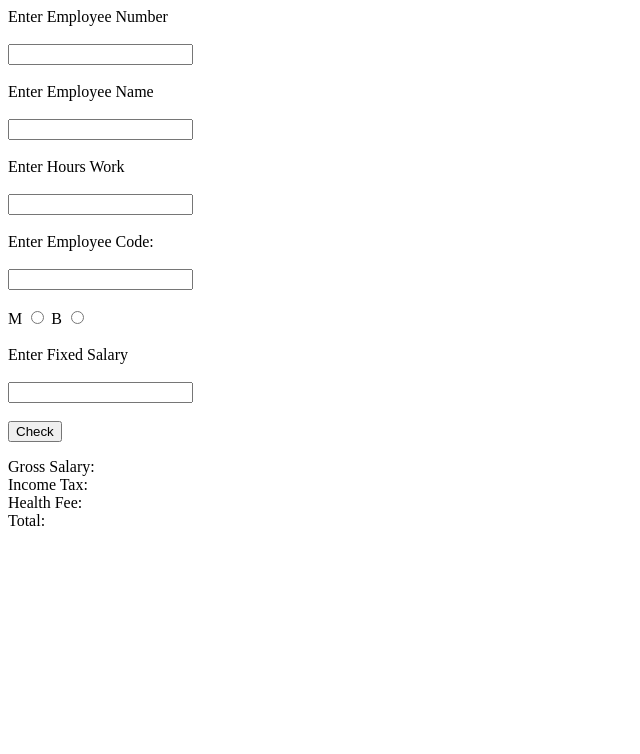
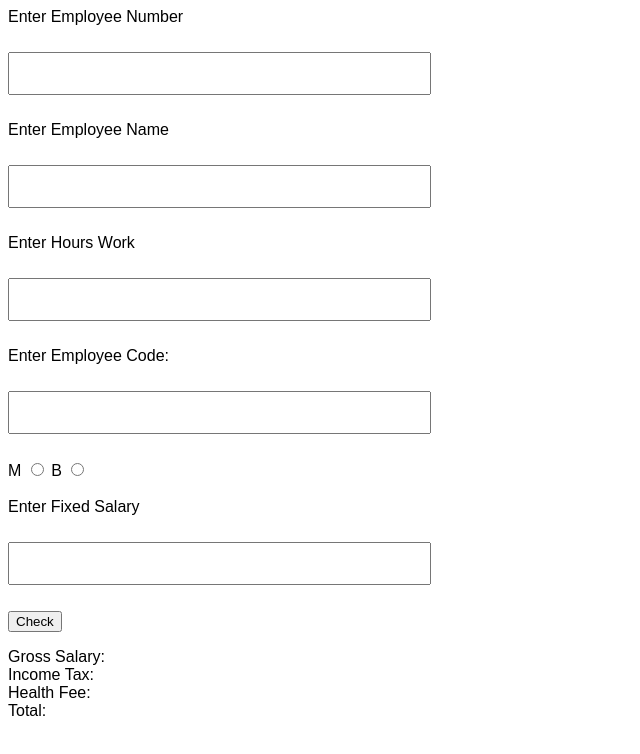
Before and after one commit to maftuna-cs/payroll, a plain HTML site: page index.html in a window 1280 px wide. Shown: the whole page, without its empty margins (0-640 px from the left). Drawn offline with Linux system fonts and the light colour scheme.

Commit message:
.styling

```diff
--- a/css/index.css
+++ b/css/index.css
@@ -0,0 +1,9 @@
+body {
+    font-family: 'tt_norms',Arial,Helvetica,sans-serif;
+    box-sizing: border-box;
+}
+input[type=text] {
+    width: 30%;
+    padding: 12px 20px;
+    margin: 8px 0;
+ }
--- a/index.html
+++ b/index.html
@@ -5,6 +5,7 @@
     <meta name="viewport" content="width=device-width, initial-scale=1.0">
     <meta http-equiv="X-UA-Compatible" content="ie=edge">
     <title>Payroll Calculator</title>
+    <link rel="stylesheet" href="css/index.css">
 </head>
 <body>
     <section>
```
